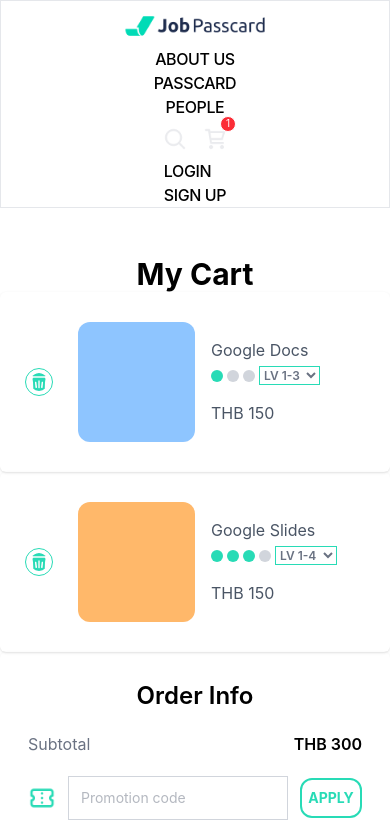
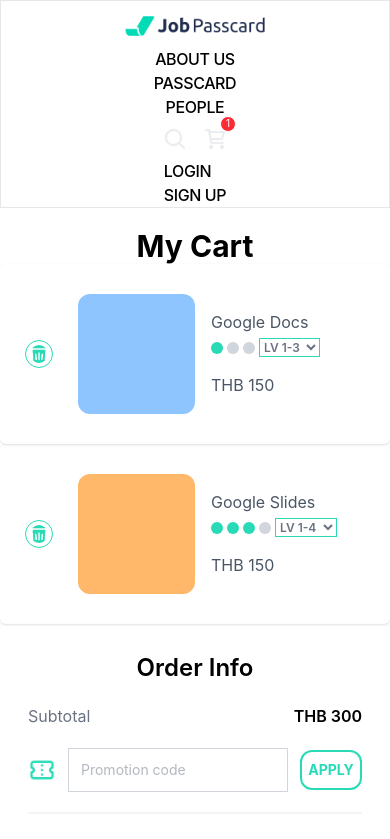
Before and after one commit to fiati3ewty/cc23-html-Mycart, a React (Vite) app: page / in a window 390 px wide. Shown: the top 839 px of the page. Built offline with nearby package versions, Linux system fonts and the light colour scheme.

Commit message:
Fix: responsive Navebar

```diff
--- a/src/components/Mycart.jsx
+++ b/src/components/Mycart.jsx
@@ -4,7 +4,7 @@
 
 function Mycart() {
   return (
-    <div class='container h-auto mx-auto max-w-4xl md:h-12 md:items-center mt-12'>
+    <div class='container h-auto mx-auto max-w-4xl md:h-12 md:items-center mt-5'>
         <div class='flex justify-center md:justify-start text-3xl font-bold md:text-3xl md:font-bold md:mb-3'>My Cart</div>
         <div class='md:grid md:grid-cols-2 md:grid-rows-auto md:gap-5 flex flex-col'>
 
--- a/src/components/Navbar.jsx
+++ b/src/components/Navbar.jsx
@@ -1,12 +1,15 @@
+import { useState } from "react";
 import React from 'react'
 import Logo from '../assets/jobpasscard-logo-nav.png'
 import Search from '../assets/search.png'
 import Cart from '../assets/cart.png'
 
 function Navbar() {
+    const [isOpen, setIsOpen] = useState(false);
+
   return (
     <nav>
-        <div class='container flex items-center md:items-center flex-col gap-2 md:gap-0 border border-gray-200 md:h-13 md:mx-auto md:max-w-4xl md:p-2 md:flex-row md:justify-between  md:text-sm'>
+        <div class='flex container items-center md:items-center flex-col gap-2 md:gap-0 border border-gray-200 md:h-13 md:mx-auto md:max-w-4xl md:p-2 md:flex-row md:justify-between  md:text-sm'>
             <div class='mt-3 md:mt-0'>
                 <a href="#">
                     <img class='w-38' src={Logo} alt="" />
```
Also changed, not shown: 4 other files (tests, documents, lock files or other folders).
